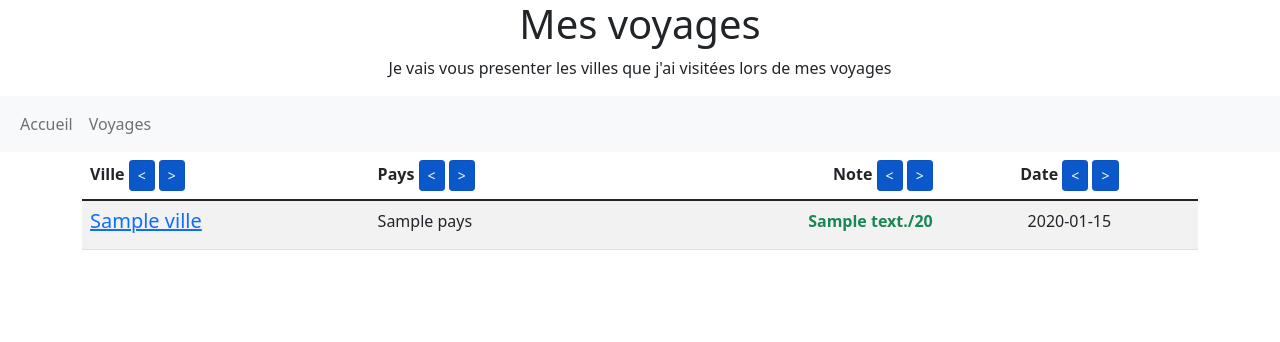
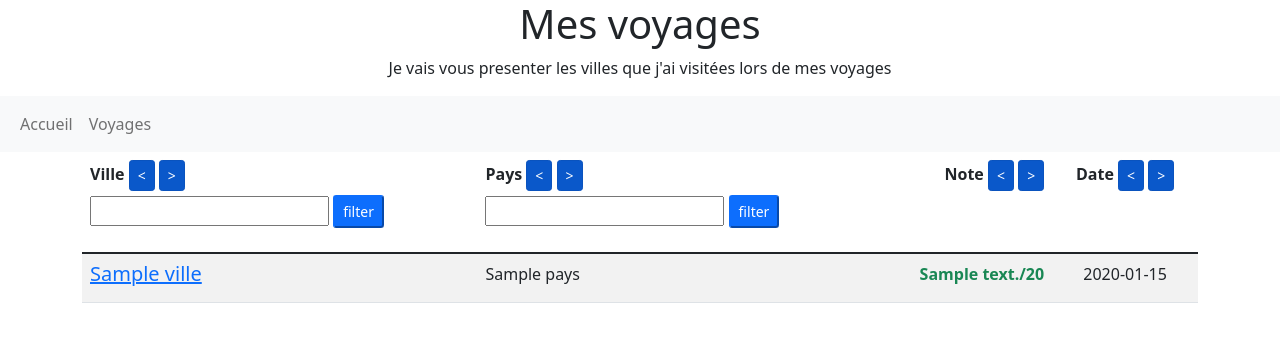
Before and after one commit to yassixx/mesvoya, a Symfony app: template templates/pages/voyages.html.twig in a window 1280 px wide. Shown: the top 342 px of the page. Run offline with Twig, Linux system fonts and the light colour scheme; the template is opened without the code that fills it: most values are stand-ins (such as "Sample title", 1, 10 or a date in 2020); some libraries are stand-ins or nearby versions.

Commit message:
Phase 10 : ORM (filtrage des enregistrements)

```diff
--- a/templates/pages/voyages.html.twig
+++ b/templates/pages/voyages.html.twig
@@ -4,30 +4,42 @@
     <table class ="table table-striped">
         <thead>
             <tr>
-                <th class="text-left" scope="col">
+                <th class="text-left align-top" scope="col">
                     Ville
                     <a href="{{ path('voyages.sort', {champ:'ville', ordre:'ASC'}) }}"
                        class="btn btn-primary btn-sm active" role="button" aria-pressed="true"><</a>
                     <a href="{{ path('voyages.sort', {champ:'ville', ordre:'DESC'}) }}"
                        class="btn btn-primary btn-sm active" role="button" aria-pressed="true">></a>
+                    <form class="form-inline mt-1" method="POST" action="{{ path('voyages.findallequal', {champ:'ville'}) }}">
+                        <div class="form-group mr-1 mb-2">
+                            <input type="text" class="sm" name="recherche">
+                            <button type="submit" class="bt, btn-primary mb-2 btn-sm">filter</button>
+                        </div>
+                    </form>
                 </th>
-                <th class="text-left" scope="col">
+                <th class="text-left align-top" scope="col">
                     Pays
                     <a href="{{ path('voyages.sort', {champ:'pays', ordre:'ASC'}) }}"
                        class="btn btn-primary btn-sm active" role="button" aria-pressed="true"><</a>
                     <a href="{{ path('voyages.sort', {champ:'pays', ordre:'DESC'}) }}"
                        class="btn btn-primary btn-sm active" role="button" aria-pressed="true">></a>
+                    <form class="form-inline mt-1" method="POST" action="{{ path('voyages.findallequal', {champ:'pays'}) }}">
+                        <div class="form-group mr-1 mb-2">
+                            <input type="text" class="sm" name="recherche">
+                            <button type="submit" class="bt, btn-primary mb-2 btn-sm">filter</button>
+                        </div>
+                    </form>
                 </th>
-                <th class="text-end" scope="col">
+                <th class="text-end align-top" scope="col">
                     Note
-                <a href="{{ path('voyages.sort', {champ:'note', ordre:'ASC'}) }}"
+                    <a href="{{ path('voyages.sort', {champ:'note', ordre:'ASC'}) }}"
                        class="btn btn-primary btn-sm active" role="button" aria-pressed="true"><</a>
                     <a href="{{ path('voyages.sort', {champ:'note', ordre:'DESC'}) }}"
                        class="btn btn-primary btn-sm active" role="button" aria-pressed="true">></a>
                 </th>
-                <th class="text-center" scope="col">
+                <th class="text-center align-top" scope="col">
                     Date
-                <a href="{{ path('voyages.sort', {champ:'datecreation', ordre:'ASC'}) }}"
+                    <a href="{{ path('voyages.sort', {champ:'datecreation', ordre:'ASC'}) }}"
                        class="btn btn-primary btn-sm active" role="button" aria-pressed="true"><</a>
                     <a href="{{ path('voyages.sort', {champ:'datecreation', ordre:'DESC'}) }}"
                        class="btn btn-primary btn-sm active" role="button" aria-pressed="true">></a>
```
Also changed, not shown: src/Controller/VoyagesController.php (+15 -0 lines), src/Repository/VisiteRepository.php (+32 -14 lines).
